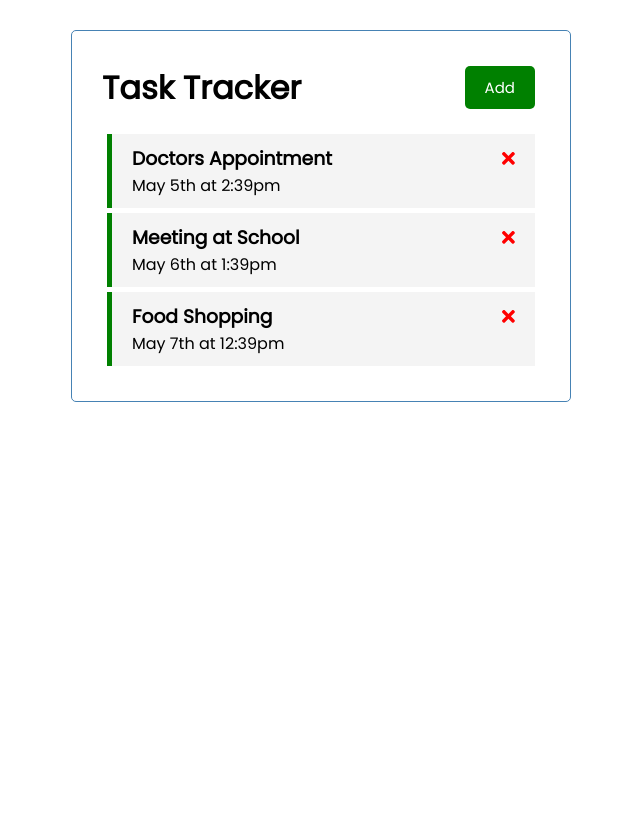
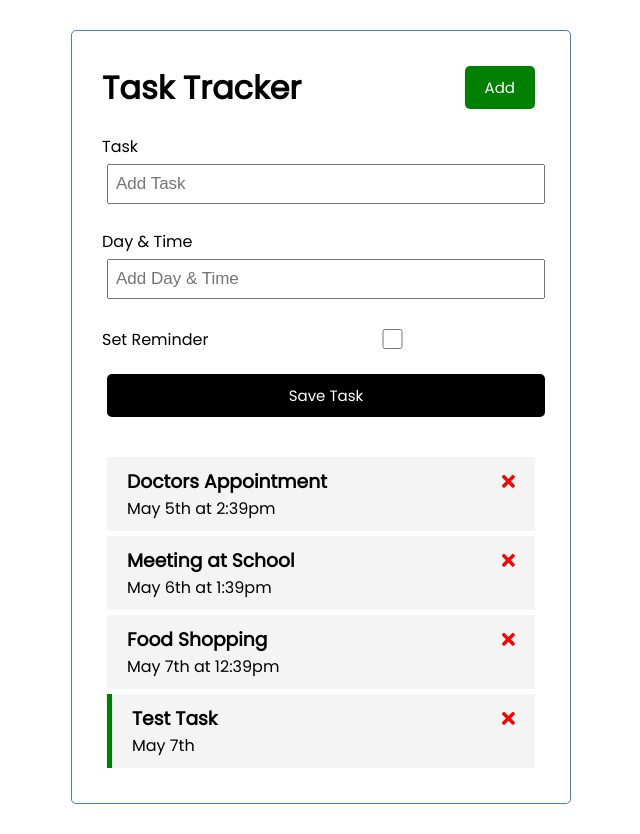
Before and after one commit to cmsjulio/voleeeeei, an Angular app: page / in a window 1280 px wide. Shown: the whole page, without its empty margins (319-959 px from the left). Before the commit the page ends 800 px from the top, so only its background shows below. Built offline with nearby package versions, Linux system fonts and the light colour scheme; data requests are answered from the project's data file.

Commit message:
Implementaçao do ADD, com form, Input, Output, EventEmitter e service.

```diff
--- a/db.json
+++ b/db.json
@@ -4,19 +4,25 @@
       "id": 1,
       "text": "Doctors Appointment",
       "day": "May 5th at 2:39pm",
-      "reminder": true
+      "reminder": false
     },
     {
       "id": 2,
       "text": "Meeting at School",
       "day": "May 6th at 1:39pm",
-      "reminder": true
+      "reminder": false
     },
     {
       "id": 3,
       "text": "Food Shopping",
       "day": "May 7th at 12:39pm",
-      "reminder": true
+      "reminder": false
+    },
+    {
+      "text": "Test Task",
+      "day": "May 7th",
+      "reminder": true,
+      "id": 4
     }
   ]
 }
--- /dev/null
+++ b/src/app/components/add-task/add-task.component.html
@@ -0,0 +1,16 @@
+<form class="add-form" (ngSubmit)="onSubmit()">
+    <div class="form-control">
+        <label for="text">Task</label>
+        <input type="text" name="text" id="text" [(ngModel)]="text" placeholder="Add Task">
+    </div>
+    <div class="form-control">
+        <label for="day">Day & Time</label>
+        <input type="text" name="day" id="day" [(ngModel)]="day" placeholder="Add Day & Time">
+    </div>
+    <div class="form-control form-control-check">
+        <label for="reminder">Set Reminder</label>
+        <input type="checkbox" name="reminder" id="reminder" [(ngModel)]="reminder" placeholder="Checkbox">
+    </div>
+    {{text}}
+    <input type="submit" value="Save Task" class="btn btn-block">
+</form>
--- /dev/null
+++ b/src/app/components/add-task/add-task.component.scss
@@ -0,0 +1,3 @@
+.add-form{
+    margin-bottom: 40px;
+  }
--- /dev/null
+++ b/src/app/components/add-task/add-task.component.ts
@@ -0,0 +1,45 @@
+import { Component, OnInit, Output, EventEmitter } from '@angular/core';
+import { Task } from 'src/app/Task';
+
+@Component({
+  selector: 'app-add-task',
+  templateUrl: './add-task.component.html',
+  styleUrls: ['./add-task.component.scss']
+})
+export class AddTaskComponent implements OnInit {
+  @Output() onAddTask: EventEmitter<Task> = new EventEmitter();
+  text: string;
+  day: string;
+  reminder: boolean=false;
+
+  constructor() { }
+
+  ngOnInit(): void {
+  }
+
+  onSubmit(){
+    if(!this.text){
+      alert('Please add a task.');
+      return;
+    }
+
+    const newTask ={
+      text:this.text,
+      day:this.day,
+      reminder: this.reminder
+    }
+
+
+  this.onAddTask.emit(newTask);
+
+  this.text='';
+  this.day='';
+  this.reminder=false;
+
+
+
+  }
+
+
+
+}
--- a/src/app/components/tasks/tasks.component.html
+++ b/src/app/components/tasks/tasks.component.html
@@ -1,4 +1,6 @@
-<app-task-item *ngFor="let task of tasks" [task]="task"
+<app-add-task (onAddTask)="addTask($event)"></app-add-task>
+<app-task-item *ngFor="let task of tasks"
+[task]="task"
 (onDeleteTask)="deleteTask(task)"
 (onToggleReminder)="toggleReminder(task)"
 ></app-task-item>
--- a/src/app/components/tasks/tasks.component.ts
+++ b/src/app/components/tasks/tasks.component.ts
@@ -27,4 +27,9 @@
     this.taskService.updateTaskReminder(task).subscribe()
   }
 
+  addTask(task: Task){
+    this.taskService.addTask(task).subscribe((task)=>
+    this.tasks.push(task));
+  }
+
 }
--- a/src/app/services/task.service.ts
+++ b/src/app/services/task.service.ts
@@ -31,4 +31,8 @@
     const url = `${this.apiUrl}/${task.id}`;
     return this.http.put<Task>(url, task, httpOptions)
   }
+
+  addTask(task: Task): Observable<Task> {
+    return this.http.post<Task>(this.apiUrl, task, httpOptions);
+  }
 }
--- a/src/styles.scss
+++ b/src/styles.scss
@@ -44,6 +44,7 @@
   width: 100%;
 }
 
+
 .form-control {
   margin: 20px 0;
 }
```
Also changed, not shown: src/app/app.module.ts (+6 -2 lines), 2 other files (tests, documents, lock files or other folders).
